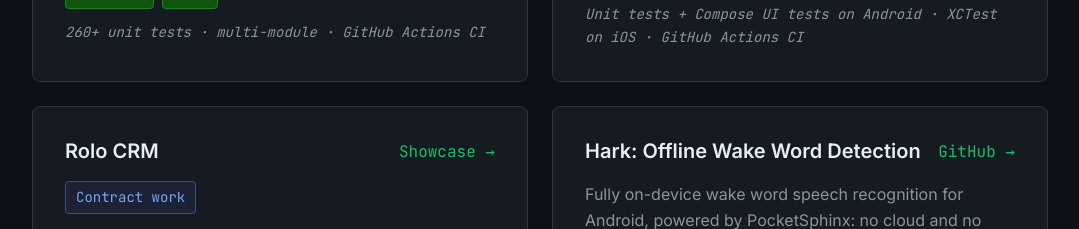
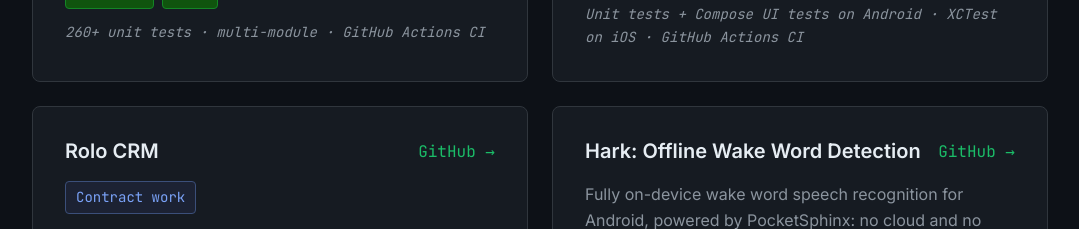
Before and after one commit to tuckercr/fangjet, a React (Vite) app: page /projects in a window 1280 px wide. Shown: the part 880-1109 px from the top of the page, without its empty margins (100-1179 px from the left). Built offline with nearby package versions, Linux system fonts and the light colour scheme.

Commit message:
Projects: label the Rolo link GitHub

```diff
--- a/src/pages/Projects.jsx
+++ b/src/pages/Projects.jsx
@@ -28,7 +28,7 @@
   {
     title: 'Rolo CRM',
     statusTag: 'Contract work',
-    links: [{ label: 'Showcase', href: 'https://github.com/tuckercr/rolo-showcase' }],
+    links: [{ label: 'GitHub', href: 'https://github.com/tuckercr/rolo-showcase' }],
     description:
       'A relationship-first CRM built for Data Story Strategy, a commercial translation firm for diagnostic and biotech companies, in production since July 2026. A configurable rules engine schedules each contact\'s next follow-up, and a dashboard and daily email surface what\'s overdue. An MCP server lets AI assistants read contacts and propose changes, with every agent write gated on human approval. Plain PHP 8.4 and MariaDB, server-rendered with no build step.',
     tags: ['PHP 8.4', 'MariaDB', 'PHPUnit', 'MCP'],
```
